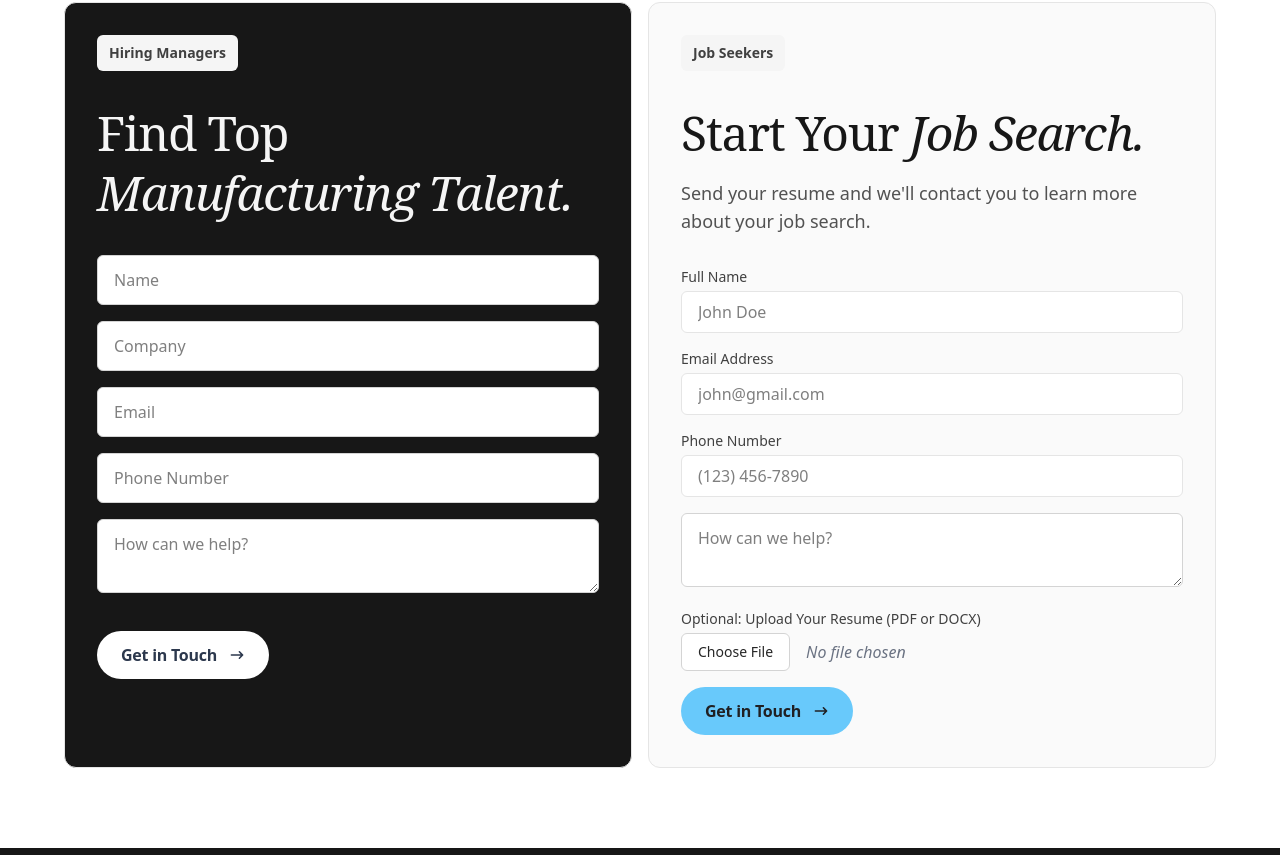
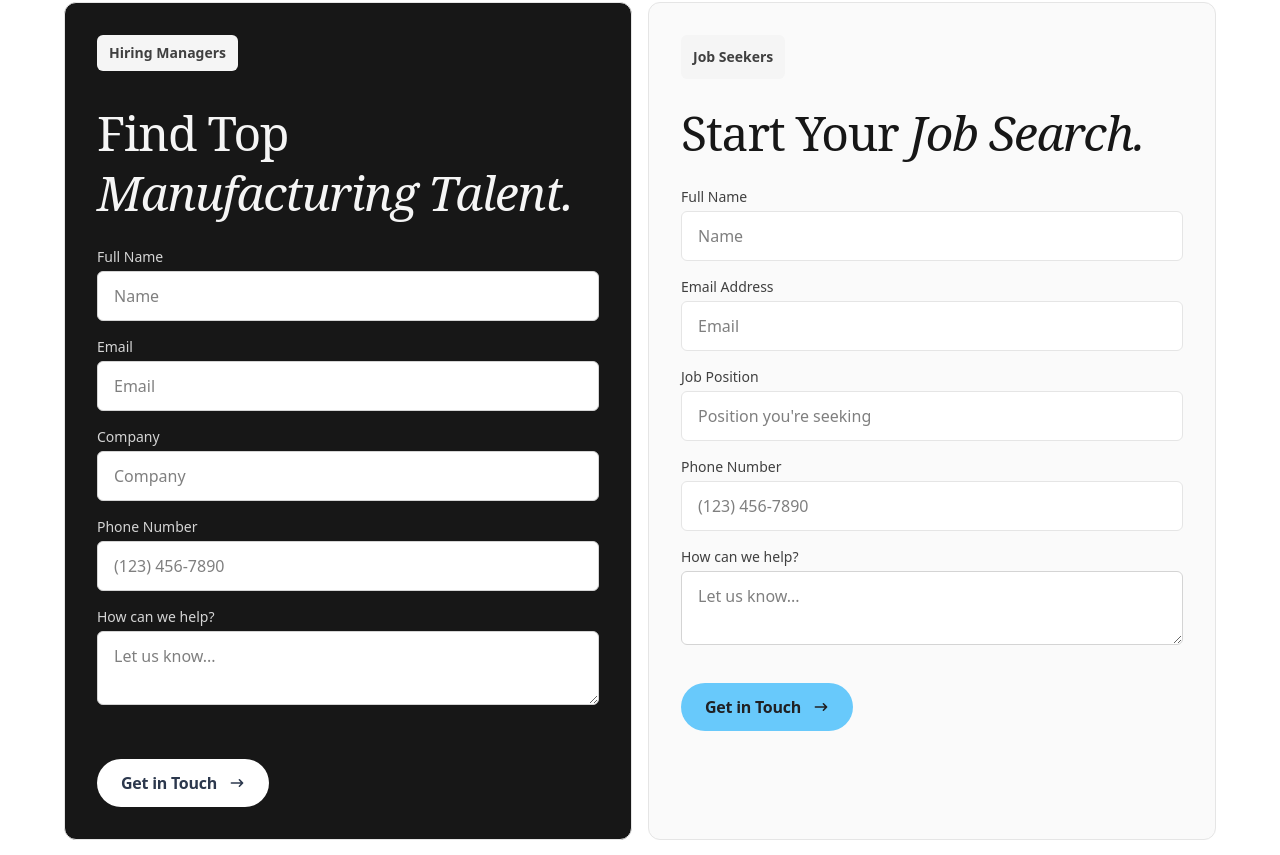
Before and after one commit to mhlauf1/mmr, a Next.js app: page /about in a window 1280 px wide. Shown: the part 3725-4580 px from the top of the page. Built offline with nearby package versions, Linux system fonts and the light colour scheme.

Commit message:
adding formspree

```diff
--- a/package.json
+++ b/package.json
@@ -9,6 +9,7 @@
     "lint": "next lint"
   },
   "dependencies": {
+    "@formspree/react": "^3.0.0",
     "formidable": "^3.5.4",
     "framer-motion": "^12.5.0",
     "lucide-react": "^0.511.0",
--- a/src/components/BottomCTA.tsx
+++ b/src/components/BottomCTA.tsx
@@ -1,44 +1,37 @@
 "use client";
+
 import React, { useState } from "react";
+import { useForm, ValidationError } from "@formspree/react";
 import { Button, ButtonWhite } from "./Buttons";
 
 const BottomCTA: React.FC = () => {
+  // --- Job Seeker Formspree hook ---
+  const [seekerState, handleSeekerSubmit] = useForm("xanbebqo");
+  const seekerSubmitting = seekerState.submitting;
+  const seekerSucceeded = seekerState.succeeded;
+
+  // --- Hiring Manager Formspree hook ---
+  const [employerState, handleEmployerSubmit] = useForm("xanbebqo");
+  const employerSubmitting = employerState.submitting;
+  const employerSucceeded = employerState.succeeded;
+
+  // --- Job seeker state ---
   const [seekerName, setSeekerName] = useState("");
   const [seekerEmail, setSeekerEmail] = useState("");
+  const [seekerPosition, setSeekerPosition] = useState("");
   const [seekerPhone, setSeekerPhone] = useState("");
-  const [resumeFile, setResumeFile] = useState<File | null>(null);
-  const [additionalTextSeeker, setAdditionalTextSeeker] = useState("");
+  const [seekerMessage, setSeekerMessage] = useState("");
 
+  // --- Hiring manager state ---
   const [employerName, setEmployerName] = useState("");
   const [employerCompany, setEmployerCompany] = useState("");
+  const [employerEmail, setEmployerEmail] = useState("");
   const [employerPhone, setEmployerPhone] = useState("");
-  const [employerEmail, setEmployerEmail] = useState("");
-  const [additionalText, setAdditionalText] = useState("");
-
-  const submitSeeker = (e: React.FormEvent) => {
-    e.preventDefault();
-    console.log("Seeker data:", {
-      seekerName,
-      seekerEmail,
-      seekerPhone,
-      resumeFile,
-    });
-  };
-
-  const submitEmployer = (e: React.FormEvent) => {
-    e.preventDefault();
-    console.log(
-      "Employer inquiry:",
-      employerName,
-      employerCompany,
-      employerEmail,
-      additionalText
-    );
-  };
+  const [employerMessage, setEmployerMessage] = useState("");
 
   return (
     <section className="md:my-12 md:p-8 md:px-[4%] lg:px-[5%] grid grid-cols-1 md:grid-cols-2 md:gap-4">
-      {/* Right: Employer Form */}
+      {/* Hiring Managers */}
       <div className="border border-neutral-200 p-6 md:p-8 bg-neutral-900 md:rounded-xl">
         <span className="inline-block text-sm bg-neutral-100 px-3 py-2 rounded-md font-semibold text-neutral-700 mb-8">
           Hiring Managers
@@ -46,164 +39,240 @@ const BottomCTA: React.FC = () => {
         <h2 className="text-neutral-100 text-3xl md:text-4xl lg:text-5xl leading-tight font-pt-serif tracking-tight mb-4">
           Find Top <span className="italic">Manufacturing Talent.</span>
         </h2>
-        <form onSubmit={submitEmployer} className="space-y-4 mt-8">
+
+        {employerSucceeded && (
+          <div className="bg-green-100 text-green-800 p-4 rounded-lg mb-6">
+            Thanks for reaching out! We’ll be in touch soon.
+          </div>
+        )}
+
+        <form onSubmit={handleEmployerSubmit} className="space-y-4 mt-6">
+          {/* honeypot */}
+          <input type="text" name="_gotcha" style={{ display: "none" }} />
+
+          <div>
+            <label className="block text-neutral-300 text-sm mb-1">
+              Full Name
+            </label>
             <input
+              name="employerName"
               type="text"
+              placeholder="Name"
               required
-            placeholder="Name"
               value={employerName}
               onChange={(e) => setEmployerName(e.target.value)}
               className="w-full px-4 py-3 border border-neutral-300 bg-white rounded-md focus:outline-none"
             />
+            <ValidationError
+              prefix="Name"
+              field="employerName"
+              errors={employerState.errors}
+            />
+          </div>
 
+          <div>
+            <label className="block text-neutral-300 text-sm mb-1">Email</label>
             <input
+              name="employerEmail"
+              type="email"
+              placeholder="Email"
+              required
+              value={employerEmail}
+              onChange={(e) => setEmployerEmail(e.target.value)}
+              className="w-full px-4 py-3 border border-neutral-300 bg-white rounded-md focus:outline-none"
+            />
+            <ValidationError
+              prefix="Email"
+              field="employerEmail"
+              errors={employerState.errors}
+            />
+          </div>
+          <div>
+            <label className="block text-neutral-300 text-sm mb-1">
+              Company
+            </label>
+            <input
+              name="employerCompany"
               type="text"
+              placeholder="Company"
               required
-            placeholder="Company"
               value={employerCompany}
               onChange={(e) => setEmployerCompany(e.target.value)}
               className="w-full px-4 py-3 border border-neutral-300 bg-white rounded-md focus:outline-none"
             />
+            <ValidationError
+              prefix="Company"
+              field="employerCompany"
+              errors={employerState.errors}
+            />
+          </div>
+
+          <div>
+            <label className="block text-neutral-300 text-sm mb-1">
+              Phone Number
+            </label>
+
             <input
-            type="email"
+              name="employerPhone"
+              type="tel"
+              placeholder="(123) 456-7890"
               required
-            placeholder="Email"
-            value={employerEmail}
-            onChange={(e) => setEmployerEmail(e.target.value)}
-            className="w-full px-4 py-3 border border-neutral-300 bg-white rounded-md focus:outline-none"
-          />
-          <input
-            type="tel"
-            required
-            placeholder="Phone Number"
               value={employerPhone}
               onChange={(e) => setEmployerPhone(e.target.value)}
               className="w-full px-4 py-3 border border-neutral-300 bg-white rounded-md focus:outline-none"
             />
+            <ValidationError
+              prefix="Phone"
+              field="employerPhone"
+              errors={employerState.errors}
+            />
+          </div>
+
+          <div>
+            <label className="block text-neutral-300 text-sm mb-1">
+              How can we help?
+            </label>
             <textarea
+              name="employerMessage"
+              placeholder="Let us know..."
               required
-            placeholder="How can we help?"
-            value={additionalText}
-            onChange={(e) => setAdditionalText(e.target.value)}
+              value={employerMessage}
+              onChange={(e) => setEmployerMessage(e.target.value)}
               className="w-full mb-8 px-4 py-3 border border-neutral-300 bg-white rounded-md focus:outline-none"
             />
+            <ValidationError
+              prefix="Message"
+              field="employerMessage"
+              errors={employerState.errors}
+            />
+          </div>
 
-          <ButtonWhite text="Get in Touch" />
+          <ButtonWhite
+            text={employerSubmitting ? "Submitting…" : "Get in Touch"}
+          />
         </form>
       </div>
 
-      {/* Left: Job Seeker CTA */}
-      <div className="flex flex-col justify-between p-6 md:p-8 bg-neutral-50 border border-neutral-200 md:rounded-xl">
+      {/* Job Seekers */}
+      <div className="flex flex-col h-auto p-6 md:p-8 bg-neutral-50 border border-neutral-200 md:rounded-xl">
         <div>
-          <span className="inline-block text-sm bg-neutral-100 px-3 py-2 rounded-md font-semibold text-neutral-700 mb-8">
+          <span className="inline-block text-sm bg-neutral-100 px-3 py-3 rounded-md font-semibold text-neutral-700 mb-6">
             Job Seekers
           </span>
-          <h2 className="text-neutral-900 text-3xl md:text-4xl lg:text-5xl leading-tight font-pt-serif tracking-tight mb-4">
+          <h2 className="text-neutral-900 text-3xl md:text-4xl lg:text-5xl leading-tight font-pt-serif tracking-tight">
             Start Your <span className="italic">Job Search.</span>
           </h2>
-          <p className="text-neutral-600 text-lg">
-            Send your resume and we&apos;ll contact you to learn more about your
-            job search.
-          </p>
+          {seekerSucceeded && (
+            <div className="bg-green-100 text-green-800 p-4 rounded-lg mb-6">
+              Thanks for reaching out! We&apos;ll be in touch soon.
             </div>
-        <form onSubmit={submitSeeker} className="space-y-4 mt-8">
-          {/* Full Name */}
+          )}
+        </div>
+
+        <form onSubmit={handleSeekerSubmit} className="space-y-4 mt-6">
+          {/* honeypot */}
+          <input type="text" name="_gotcha" style={{ display: "none" }} />
+
           <div>
             <label className="block text-neutral-700 text-sm mb-1">
               Full Name
             </label>
             <input
+              name="seekerName"
               type="text"
-              placeholder="John Doe"
+              placeholder="Name"
+              required
               value={seekerName}
               onChange={(e) => setSeekerName(e.target.value)}
-              required
-              className="w-full border border-neutral-200 bg-white rounded-md px-4 py-2 focus:outline-none focus:ring-2 focus:ring-blue-300"
+              className="w-full border border-neutral-200 bg-white rounded-md px-4 py-3 focus:outline-none focus:ring-2 focus:ring-blue-300"
+            />
+            <ValidationError
+              prefix="Name"
+              field="seekerName"
+              errors={seekerState.errors}
             />
           </div>
 
-          {/* Email */}
           <div>
             <label className="block text-neutral-700 text-sm mb-1">
               Email Address
             </label>
             <input
+              name="seekerEmail"
               type="email"
-              placeholder="john@gmail.com"
+              placeholder="Email"
+              required
               value={seekerEmail}
               onChange={(e) => setSeekerEmail(e.target.value)}
+              className="w-full border border-neutral-200 bg-white rounded-md px-4 py-3 focus:outline-none focus:ring-2 focus:ring-blue-300"
+            />
+            <ValidationError
+              prefix="Email"
+              field="seekerEmail"
+              errors={seekerState.errors}
+            />
+          </div>
+          <div>
+            <label className="block text-neutral-700 text-sm mb-1">
+              Job Position
+            </label>
+            <input
+              name="seekerPosition"
+              type="text"
+              placeholder="Position you're seeking"
               required
-              className="w-full border border-neutral-200 bg-white rounded-md px-4 py-2 focus:outline-none focus:ring-2 focus:ring-blue-300"
+              value={seekerPosition}
+              onChange={(e) => setSeekerPosition(e.target.value)}
+              className="w-full border border-neutral-200 bg-white rounded-md px-4 py-3 focus:outline-none focus:ring-2 focus:ring-blue-300"
+            />
+            <ValidationError
+              prefix="Position"
+              field="seekerPosition"
+              errors={seekerState.errors}
             />
           </div>
 
-          {/* Phone */}
           <div>
             <label className="block text-neutral-700 text-sm mb-1">
               Phone Number
             </label>
             <input
+              name="seekerPhone"
               type="tel"
               placeholder="(123) 456-7890"
+              required
               value={seekerPhone}
               onChange={(e) => setSeekerPhone(e.target.value)}
-              required
-              className="w-full border border-neutral-200 bg-white rounded-md px-4 py-2 focus:outline-none focus:ring-2 focus:ring-blue-300"
+              className="w-full border border-neutral-200 bg-white rounded-md px-4 py-3 focus:outline-none focus:ring-2 focus:ring-blue-300"
+            />
+            <ValidationError
+              prefix="Phone"
+              field="seekerPhone"
+              errors={seekerState.errors}
             />
           </div>
 
           <div>
+            <label className="block text-neutral-700 text-sm mb-1">
+              How can we help?
+            </label>
             <textarea
+              name="seekerMessage"
+              placeholder="Let us know..."
               required
-              placeholder="How can we help?"
-              value={additionalTextSeeker}
-              onChange={(e) => setAdditionalTextSeeker(e.target.value)}
+              value={seekerMessage}
+              onChange={(e) => setSeekerMessage(e.target.value)}
               className="w-full px-4 py-3 border border-neutral-300 bg-white rounded-md focus:outline-none"
             />
-          </div>
-          {/* Optional Resume Upload */}
-          <div>
-            <label className="block text-neutral-700 text-sm mb-1">
-              Optional: Upload Your Resume (PDF or DOCX)
-            </label>
-            <div className="flex items-center space-x-4">
-              <input
-                id="resume-upload"
-                type="file"
-                accept=".pdf,.doc,.docx"
-                onChange={(e) => setResumeFile(e.target.files?.[0] || null)}
-                className="hidden"
+            <ValidationError
+              prefix="Message"
+              field="seekerMessage"
+              errors={seekerState.errors}
             />
-              <label
-                htmlFor="resume-upload"
-                className="
-                  inline-block
-
-                  bg-white
-                  hover:bg-neutral-50
-                  text-neutral-800
-                  border
-                  border-neutral-300
-                  text-sm
-                  px-4
-                  py-2
-                  rounded-md
-                  cursor-pointer
-                  transition
-                  duration-150
-                "
-              >
-                Choose File
-              </label>
-              <span className="text-gray-500 italic">
-                {resumeFile?.name ?? "No file chosen"}
-              </span>
-            </div>
           </div>
 
-          {/* Submit */}
-          <div className="mt-4">
-            <Button text="Get in Touch" />
+          <div className="mt-8">
+            <Button text={seekerSubmitting ? "Submitting…" : "Get in Touch"} />
           </div>
         </form>
       </div>
--- a/src/sections/contact/Hero.tsx
+++ b/src/sections/contact/Hero.tsx
@@ -6,6 +6,7 @@ import { motion } from "framer-motion";
 import { Button } from "@/components/Buttons";
 import { FaPhoneAlt, FaMapPin } from "react-icons/fa";
 import { MdEmail } from "react-icons/md";
+import { useForm, ValidationError } from "@formspree/react";
 
 export default function ContactPage() {
   const [helpHiring, setHelpHiring] = useState(false);
@@ -14,10 +15,12 @@ export default function ContactPage() {
   const [email, setEmail] = useState("");
   const [phoneNumber, setPhoneNumber] = useState("");
   const [extraText, setExtraText] = useState("");
-  const [resumeFile, setResumeFile] = useState<File | null>(null);
+  // const [resumeFile, setResumeFile] = useState<File | null>(null);
 
-  const [submitting, setSubmitting] = useState(false);
-  const [success, setSuccess] = useState(false);
+  // ← use the Formspree hook with your form ID
+  const [state, handleSubmit] = useForm("xanbebqo");
+  const submitting = state.submitting;
+  const success = state.succeeded;
 
   const textVariants = {
     hidden: { opacity: 0, x: -10 },
@@ -33,51 +36,8 @@ export default function ContactPage() {
     setHelpJob(option === "job");
   };
 
-  const handleSubmit = async (e: React.FormEvent) => {
-    e.preventDefault();
-    if (!helpHiring && !helpJob) {
-      return alert(
-        "Please select whether you need help hiring or looking for a job."
-      );
-    }
-
-    setSubmitting(true);
-    try {
-      const formData = new FormData();
-      formData.append("helpHiring", String(helpHiring));
-      formData.append("helpJob", String(helpJob));
-      formData.append("fullName", fullName);
-      formData.append("email", email);
-      formData.append("phoneNumber", phoneNumber);
-      formData.append("extraText", extraText);
-      if (resumeFile) {
-        formData.append("resume", resumeFile, resumeFile.name);
-      }
-
-      const res = await fetch("/api/contact", {
-        method: "POST",
-        body: formData,
-      });
-
-      if (!res.ok) throw new Error(`Error ${res.status}`);
-      setSuccess(true);
-      setHelpHiring(false);
-      setHelpJob(false);
-      setFullName("");
-      setEmail("");
-      setPhoneNumber("");
-      setExtraText("");
-      setResumeFile(null);
-    } catch (err) {
-      console.error(err);
-      alert("Oops! Something went wrong.");
-    } finally {
-      setSubmitting(false);
-    }
-  };
-
   return (
-    <div className="px-4 py-[15vh] pb-[7vh]  md:px-[6%] md:flex md:space-x-12">
+    <div className="px-4 py-[15vh] pb-[7vh] md:px-[6%] md:flex md:space-x-12">
       {/* Left column */}
       <div className="md:w-1/2">
         <motion.h1
@@ -95,10 +55,9 @@ export default function ContactPage() {
 
         {success && (
           <div className="bg-green-100 text-green-800 p-4 rounded-lg mb-6">
-            Thanks for reaching out! We’ll be in touch soon.
+            Thanks for reaching out! We&apos;ll be in touch soon.
           </div>
         )}
-
         <div className="my-4 flex flex-row gap-x-6 gap-y-6">
           <label className="inline-flex items-center">
             <input
@@ -114,18 +73,24 @@ export default function ContactPage() {
               type="checkbox"
               checked={helpJob}
               onChange={() => handleOptionChange("job")}
-              className="accent-[#68C9FB] rounded-md  size-5 md:size-4 mr-2"
+              className="accent-[#68C9FB] rounded-md size-5 md:size-4 mr-2"
             />
             I am looking for a job
           </label>
         </div>
-
+        {/* ← wire up Formspree's handleSubmit */}
         <form onSubmit={handleSubmit} className="space-y-4">
+          {/* spam honeypot */}
+          <input type="text" name="_gotcha" style={{ display: "none" }} />
+          {/* hidden fields for your checkboxes */}
+          <input type="hidden" name="helpHiring" value={String(helpHiring)} />
+          <input type="hidden" name="helpJob" value={String(helpJob)} />
           <div>
             <label className="block text-neutral-700 text-sm mb-1">
               Full Name
             </label>
             <input
+              name="fullName"
               type="text"
               placeholder="John Doe"
               required
@@ -133,12 +98,18 @@ export default function ContactPage() {
               onChange={(e) => setFullName(e.target.value)}
               className="w-full border text-sm border-neutral-200 bg-white rounded-md px-4 py-2 focus:outline-none focus:ring-2 focus:ring-blue-300"
             />
+            <ValidationError
+              prefix="Full Name"
+              field="fullName"
+              errors={state.errors}
+            />
           </div>
           <div>
             <label className="block text-neutral-700 text-sm mb-1">
               Email Address
             </label>
             <input
+              name="email"
               type="email"
               placeholder="john@gmail.com"
               required
@@ -146,18 +117,28 @@ export default function ContactPage() {
               onChange={(e) => setEmail(e.target.value)}
               className="w-full border text-sm border-neutral-200 bg-white rounded-md px-4 py-2 focus:outline-none focus:ring-2 focus:ring-blue-300"
             />
+            <ValidationError
+              prefix="Email"
+              field="email"
+              errors={state.errors}
+            />
           </div>
           <div>
             <label className="block text-neutral-700 text-sm mb-1">
               Phone Number
             </label>
             <input
-              type="text"
+              name="phoneNumber"
+              type="tel"
               placeholder="(123) 456-7890"
-              required
               value={phoneNumber}
               onChange={(e) => setPhoneNumber(e.target.value)}
               className="w-full border text-sm border-neutral-200 bg-white rounded-md px-4 py-2 focus:outline-none focus:ring-2 focus:ring-blue-300"
+            />
+            <ValidationError
+              prefix="Phone Number"
+              field="phoneNumber"
+              errors={state.errors}
             />
           </div>
           <div>
@@ -165,43 +146,24 @@ export default function ContactPage() {
               What can we help with?
             </label>
             <textarea
+              name="extraText"
               placeholder="I need help recruiting..."
               required
               value={extraText}
               onChange={(e) => setExtraText(e.target.value)}
               className="w-full border text-sm border-neutral-200 bg-white rounded-md px-4 py-2 focus:outline-none focus:ring-2 focus:ring-blue-300"
             />
+            <ValidationError
+              prefix="Message"
+              field="extraText"
+              errors={state.errors}
+            />
           </div>
-          <div className="mb-6">
-            <label className="block text-neutral-700 text-sm mb-1">
-              Optional: Upload Your Resume (PDF or DOCX)
-            </label>
-            <div className="flex items-center space-x-4">
-              <input
-                id="resume-upload"
-                type="file"
-                accept=".pdf,.doc,.docx"
-                onChange={(e) => setResumeFile(e.target.files?.[0] || null)}
-                className="hidden"
-              />
-              <label
-                htmlFor="resume-upload"
-                className="inline-block bg-white hover:bg-neutral-50 text-neutral-800 border border-neutral-300 text-sm px-4 py-2 rounded-md cursor-pointer transition duration-150"
-              >
-                Choose File
-              </label>
-              <span className="text-gray-500 italic">
-                {resumeFile?.name ?? "No file chosen"}
-              </span>
-            </div>
-          </div>
-
           <div className="mt-8">
             <Button text={submitting ? "Submitting…" : "Let's Work Together"} />
           </div>
         </form>
       </div>
-
       {/* Right column: contact info + image */}
       <div className="md:w-1/2 flex flex-col">
         <hr className="mt-6 border-gray-200 flex md:hidden" />
```
Also changed, not shown: 1 other file (tests, documents, lock files or other folders). Lines whose indentation alone changed are shown as unchanged.
